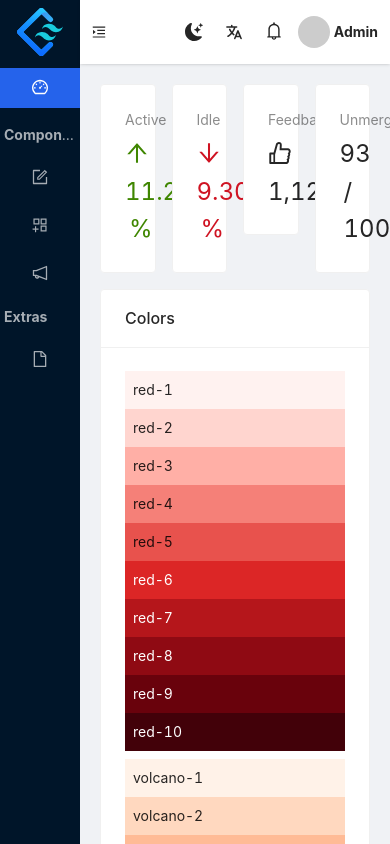
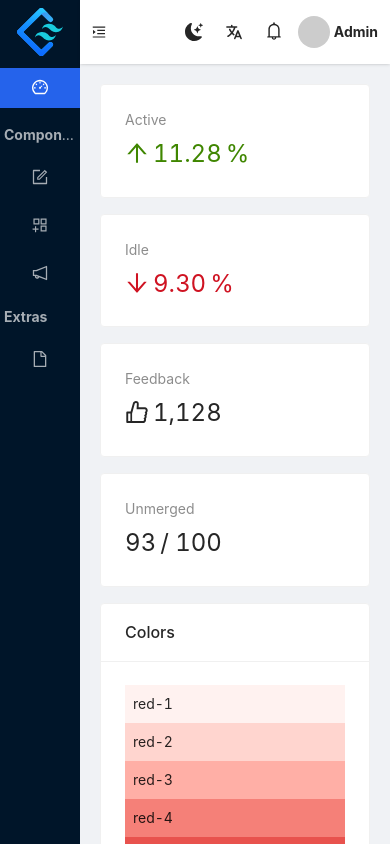
Before and after one commit to rnwathon/react-antd-tailwind-starter, a React (Create React App) app: page / in a window 390 px wide. Shown: the top 844 px of the page. Built offline with nearby package versions, Linux system fonts and the light colour scheme.

Commit message:
fix: statistic in dashboard not responsive

```diff
--- a/src/Pages/Dashboard/index.jsx
+++ b/src/Pages/Dashboard/index.jsx
@@ -8,7 +8,7 @@ import Colors from './Colors';
 
 const Dashboard = () => (
   <Row gutter={[16, 16]}>
-    <Col span={6}>
+    <Col xs={24} md={12} xxl={6}>
       <Card>
         <Statistic
           title="Active"
@@ -20,7 +20,7 @@ const Dashboard = () => (
         />
       </Card>
     </Col>
-    <Col span={6}>
+    <Col xs={24} md={12} xxl={6}>
       <Card>
         <Statistic
           title="Idle"
@@ -32,12 +32,12 @@ const Dashboard = () => (
         />
       </Card>
     </Col>
-    <Col span={6}>
+    <Col xs={24} md={12} xxl={6}>
       <Card>
         <Statistic title="Feedback" value={1128} prefix={<LikeOutlined />} />
       </Card>
     </Col>
-    <Col span={6}>
+    <Col xs={24} md={12} xxl={6}>
       <Card>
         <Statistic title="Unmerged" value={93} suffix="/ 100" />
       </Card>
```
